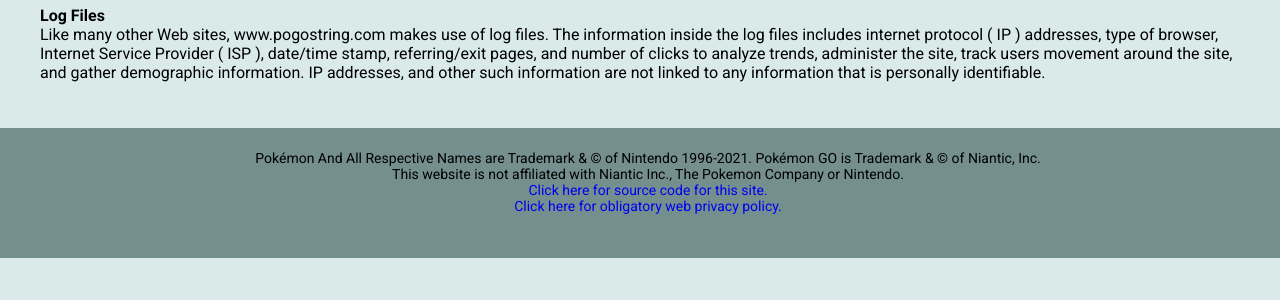
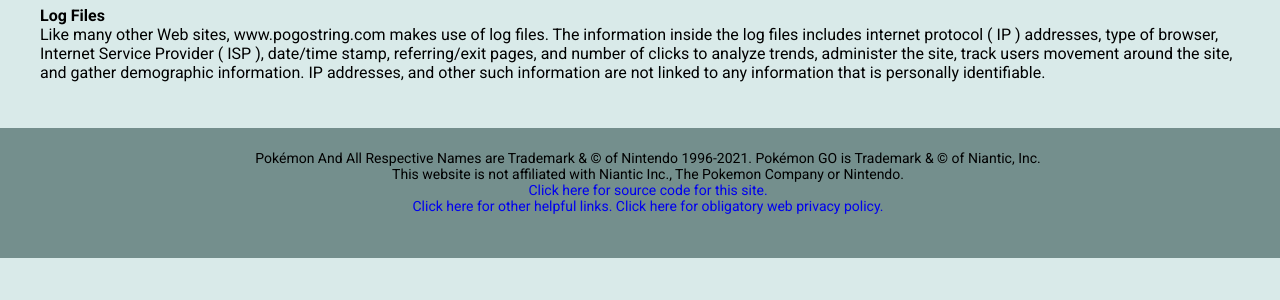
Before and after one commit to Davidy22/pogoStringGen, a Flask app: page /privacy in a window 1280 px wide; the page is wider, and only the part inside the window is pictured. Shown: the part 249-549 px from the top of that part. Run offline with Flask 3, Linux system fonts and the light colour scheme.

Commit message:
Update template.html

```diff
--- a/templates/template.html
+++ b/templates/template.html
@@ -40,6 +40,7 @@
 			<span>Pokémon And All Respective Names are Trademark & © of Nintendo 1996-2021. Pokémon GO is Trademark & © of Niantic, Inc.</span><br>
 			<span>This website is not affiliated with Niantic Inc., The Pokemon Company or Nintendo.</span><br>
 			<span><a href="https://github.com/Davidy22/pogoStringGen">Click here for source code for this site.</a></span><br>
+			<span><a href="/helpful-links">Click here for other helpful links.</a></span>
 			<span><a href="/privacy">Click here for obligatory web privacy policy.</a></span>
 		</p>
 			<div style="text-align: center;">
```
